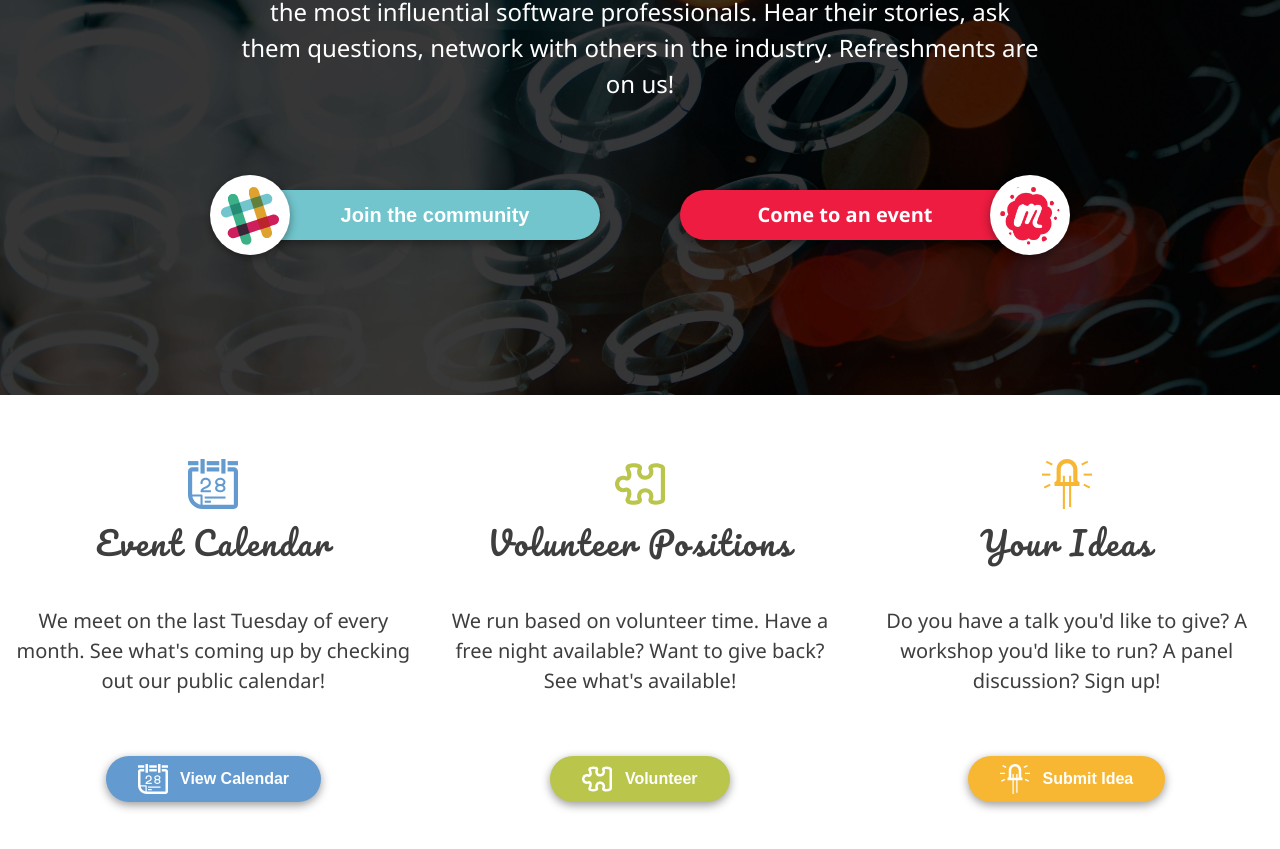
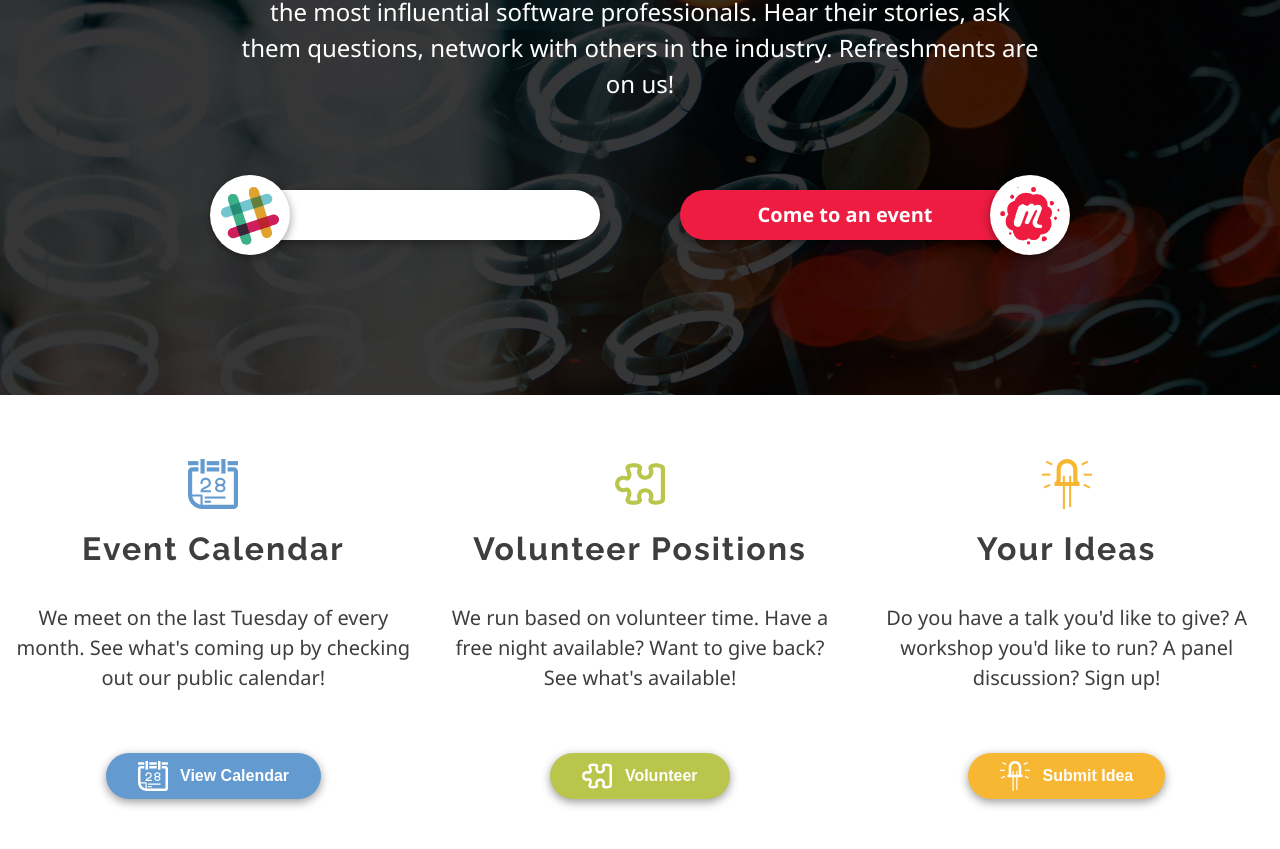
Before and after one commit to DevLdn/DevLdn.ca, a React (Create React App) app: page / in a window 1280 px wide. Shown: the part 405-1254 px from the top of the page. Built offline with nearby package versions, Linux system fonts and the light colour scheme.

Commit message:
fixes weird style

```diff
--- a/src/App.js
+++ b/src/App.js
@@ -1,46 +1,12 @@
 import React, { Component } from 'react';
-import slack from './assets/slack.svg';
-import meetup from './assets/meetup.png';
 import Icon from './assets/icons';
+import Header from './components/Header';
 
 class App extends Component {
   render() {
     return (
       <div className="App">
-        <header>
-          <h1>
-            Bringing tech <span className="pop">together</span>
-            <br />
-            in the <span className="pop">Forest City</span>
-          </h1>
-          <p>
-            Dev London is your opportunity to gather insights and get inspired
-            by the most influential software professionals. Hear their stories,
-            ask them questions, network with others in the industry.
-            Refreshments are on us!
-          </p>
-          <div className="action-container">
-            <button className="call-to-action slack grow shadow">
-              <img
-                src={slack}
-                className="slack-img left shadow"
-                alt="Slack logo"
-              />
-              Join the community
-            </button>
-            <a
-              className="call-to-action meetup grow shadow"
-              href="https://www.meetup.com/Dev-London/"
-            >
-              <img
-                src={meetup}
-                className="meetup-img right shadow"
-                alt="Meetup logo"
-              />
-              Come to an event
-            </a>
-          </div>
-        </header>
+        <Header />
         <div className="info">
           <div className="section">
             <div className="icon">
--- /dev/null
+++ b/src/components/Header.js
@@ -0,0 +1,63 @@
+import React, { Component } from 'react';
+import slack from '../assets/slack.svg';
+import meetup from '../assets/meetup.png';
+
+class Header extends Component {
+  constructor() {
+    super();
+
+    this.state = {
+      button: true
+    };
+  }
+
+  morphForm() {
+    this.setState({ button: !this.state.button });
+  }
+
+  render() {
+    let slack_class = this.state.button ? 'button' : 'form';
+
+    return (
+      <header>
+        <h1>
+          Bringing tech <span className="pop">together</span>
+          <br />
+          in the <span className="pop">Forest City</span>
+        </h1>
+        <p>
+          Dev London is your opportunity to gather insights and get inspired by
+          the most influential software professionals. Hear their stories, ask
+          them questions, network with others in the industry. Refreshments are
+          on us!
+        </p>
+        <div className="action-container">
+          <button
+            className={`call-to-action slack grow shadow ${slack_class}`}
+            onClick={this.morphForm.bind(this)}
+          >
+            <img
+              src={slack}
+              className="slack-img left shadow"
+              alt="Slack logo"
+            />
+            Join the community
+          </button>
+          <a
+            className="call-to-action meetup grow shadow"
+            href="https://www.meetup.com/Dev-London/"
+          >
+            <img
+              src={meetup}
+              className="meetup-img right shadow"
+              alt="Meetup logo"
+            />
+            Come to an event
+          </a>
+        </div>
+      </header>
+    );
+  }
+}
+
+export default Header;
--- a/src/styles/_app.scss
+++ b/src/styles/_app.scss
@@ -151,12 +151,12 @@ header {
     }
 
     h2 {
-        font-family: $handwriting-font;
+        font-family: $headline-font;
         font-size: 2em;
         font-weight: 500;
         letter-spacing: 2px;
         color: $text-color;
-        margin: 0 0 .5em;
+        margin: .5em 0;
     }
 
     .caption {
--- /dev/null
+++ b/src/styles/_slack.scss
@@ -0,0 +1,10 @@
+.slack {
+
+    &.button {
+        background: $white;
+    }
+
+    &.form {
+        background: $black;
+    }
+}
--- a/src/styles/index.scss
+++ b/src/styles/index.scss
@@ -3,6 +3,7 @@
 @import '_app.scss';
 @import '_utilities.scss';
 @import '_pop.scss';
+@import '_slack.scss';
 
 @import url('https://fonts.googleapis.com/css?family=Pacifico|Raleway:700,900');
 /* stylelint-enable */
```
